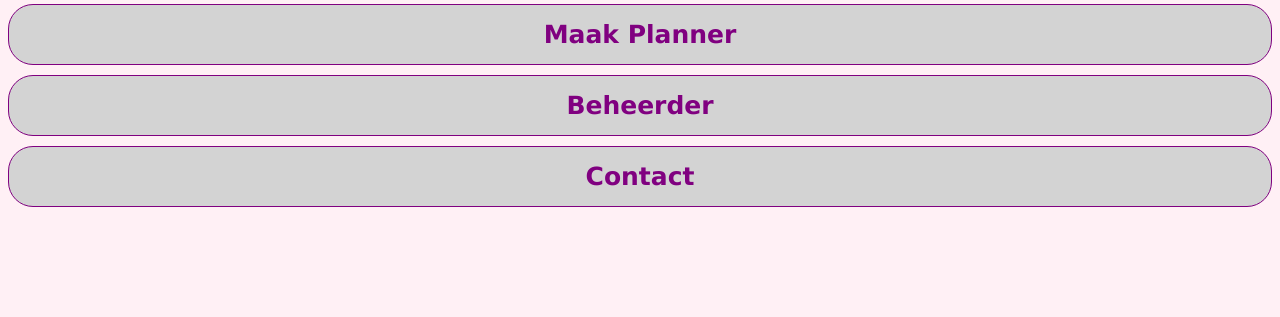
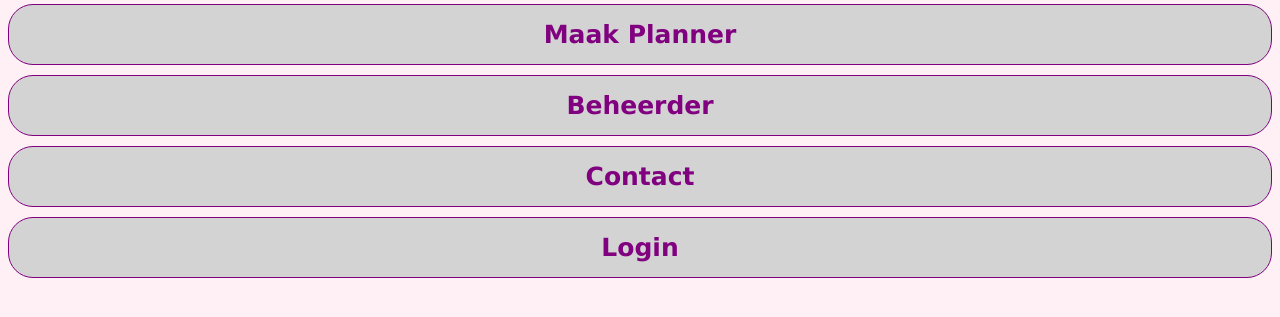
Before and after one commit to Sharky05/php-exam-planner, a PHP site: page / in a window 1280 px wide. Shown: the part 132-449 px from the top of the page. Run offline with PHP 8.4, Linux system fonts and the light colour scheme.

Commit message:
Update index.php

```diff
--- a/index.php
+++ b/index.php
@@ -41,6 +41,12 @@
         <a href="contact.php">Contact</a>
     </div>
 
+            <p id="main_button_margin">
+
+      <div id="main_button">
+        <a href="login.php">Login</a>
+    </div>
+
     </main>
 
   </body>
```
